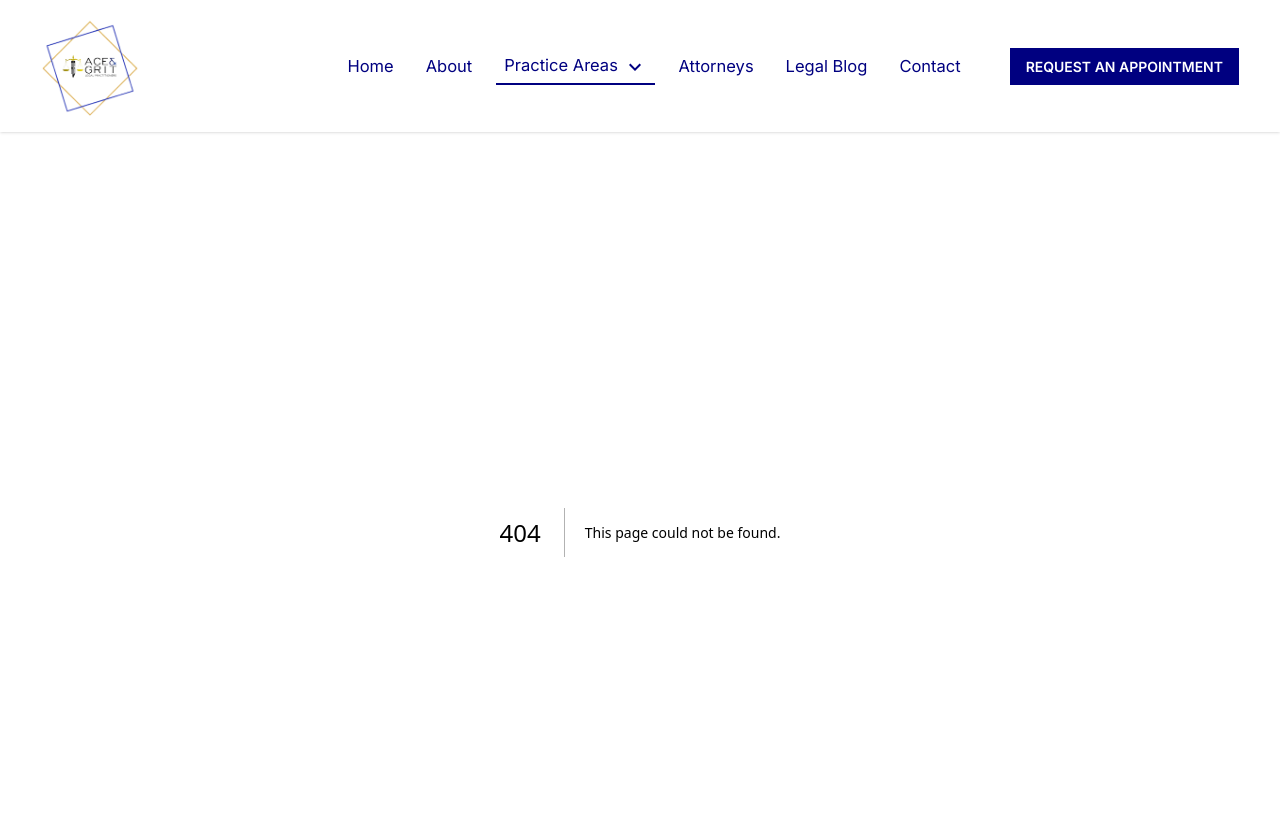
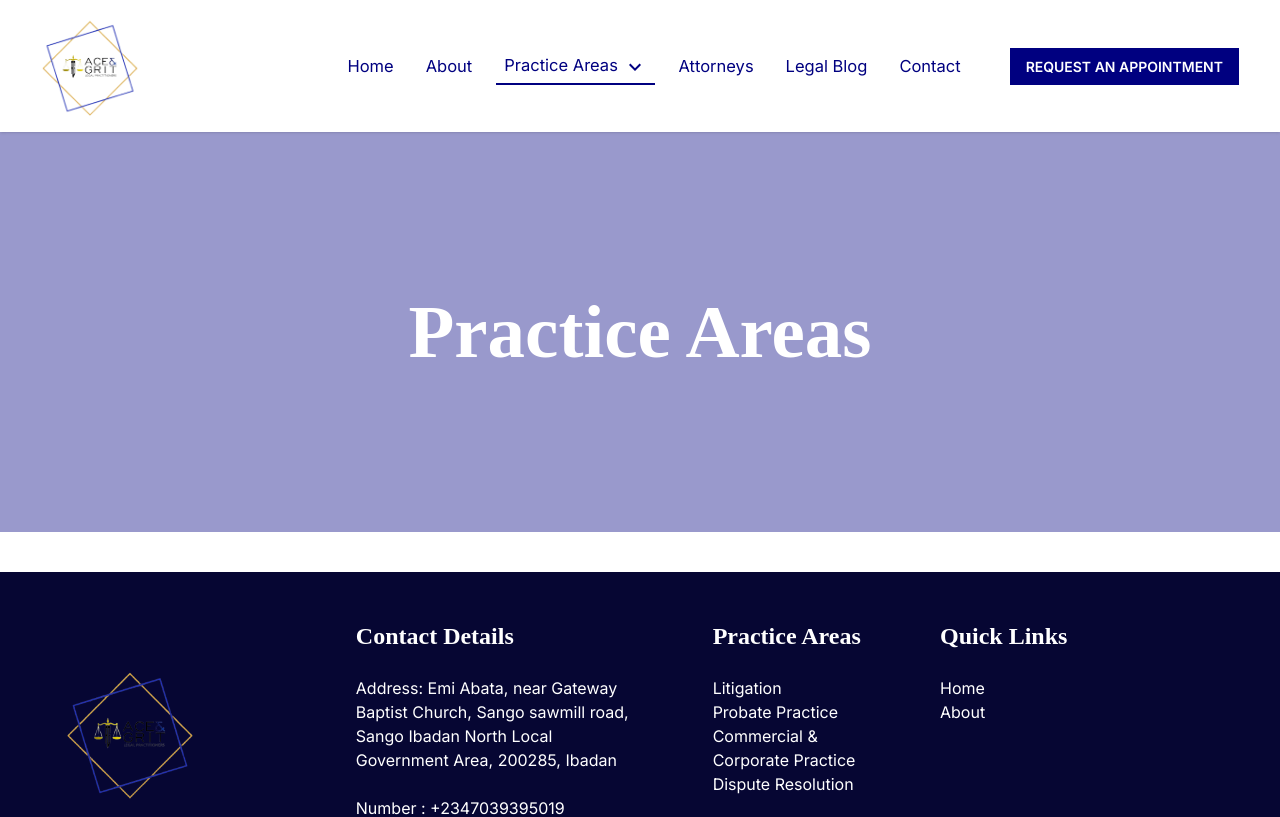
Before and after one commit to bolowys33/acegrit, a Next.js app: page /practice-areas in a window 1280 px wide. Before the commit this address had no page. Shown: the top 817 px of the page. Built offline with nearby package versions, Linux system fonts and the light colour scheme.

Commit message:
Add practice areas page

```diff
--- /dev/null
+++ b/app/practice-areas/page.tsx
@@ -0,0 +1,10 @@
+import PageBanner from "@/components/PageBanner";
+import SectionTitle from "@/components/SectionTitle";
+
+const PracticeAreas = () => {
+    return ( <div>
+            <PageBanner title="Practice Areas" classes="area-image" />
+        </div> );
+}
+
+export default PracticeAreas;
--- a/components/Header.tsx
+++ b/components/Header.tsx
@@ -63,7 +63,7 @@ const Header = () => {
                             <Link
                                 onMouseEnter={handleShowArea}
                                 onMouseLeave={handleCloseArea}
-                                href={"/practic-areas"}
+                                href={"/practice-areas"}
                                 className={`link text-navy hover:border-b hover:border-navy ${
                                     pathname === "/practice-areas"
                                         ? "border-b-2 border-navy"
```
